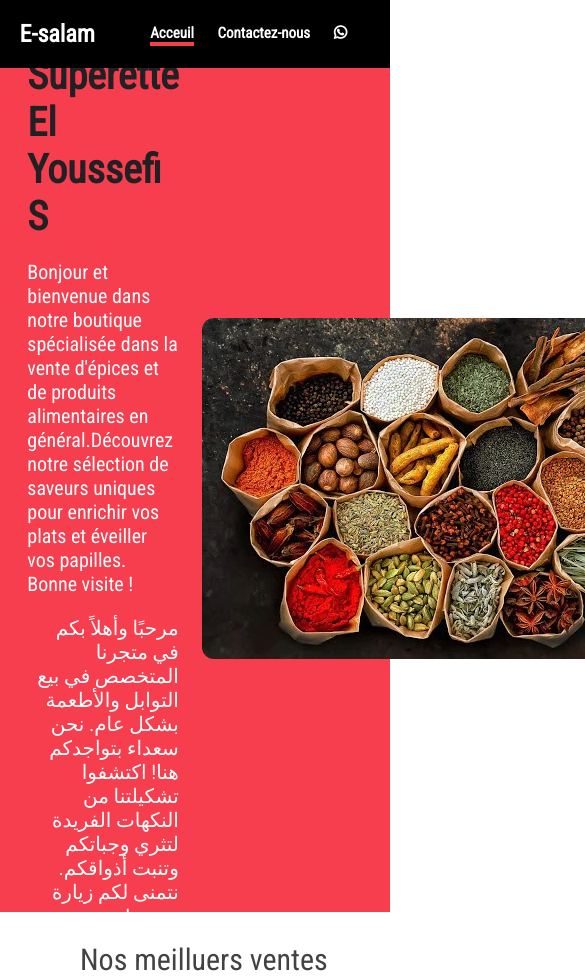
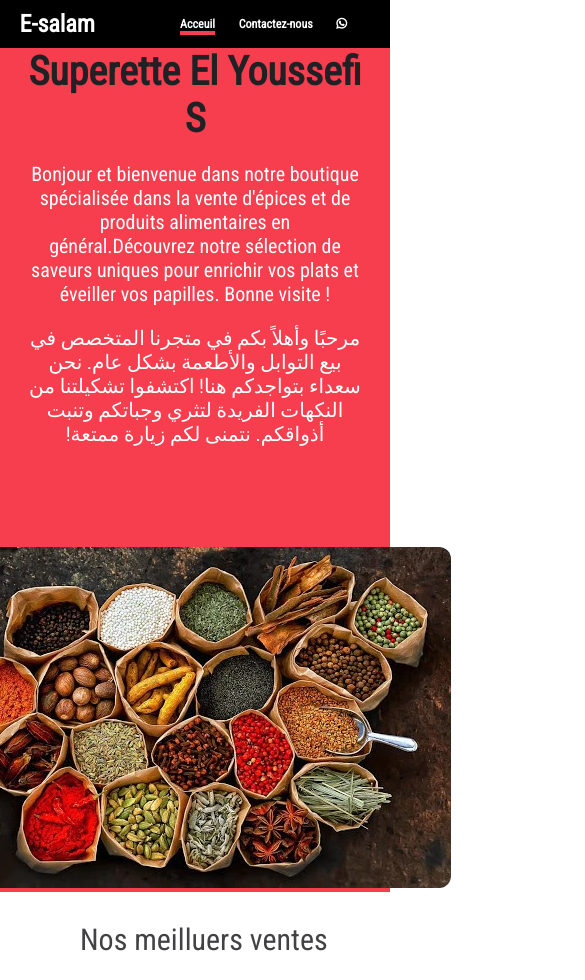
Before and after one commit to Supersette-El-youssefi-S/Market, a plain HTML site: page index.html in a window 390 px wide. Shown: the top 980 px of the page, 585 px wide, since content can reach past the window. Drawn offline with nearby package versions, Linux system fonts and the light colour scheme.

Commit message:
Update css

```diff
--- a/style.css
+++ b/style.css
@@ -173,3 +173,38 @@ footer p a {
     color: #f63e4e;
     font-weight: bold;
 }
+
+
+/* Media Queries */
+@media only screen and (max-width: 768px) {
+    .navbar {
+        padding: 10px 5%;
+    }
+
+    .navbar .menu li a, .Contact {
+        font-size: 13px;
+    }
+
+    .content {
+        flex-direction: column;
+        text-align: center;
+    }
+
+    .produits {
+        grid-template-columns: repeat(2, 1fr);
+    }
+
+    .produits .carte {
+        width: 100%;
+    }
+}
+
+@media only screen and (max-width: 480px) {
+    .navbar .menu li a, .Contact {
+        font-size: 12px;
+    }
+
+    .produits {
+        grid-template-columns: repeat(1, 1fr);
+    }
+}
```
